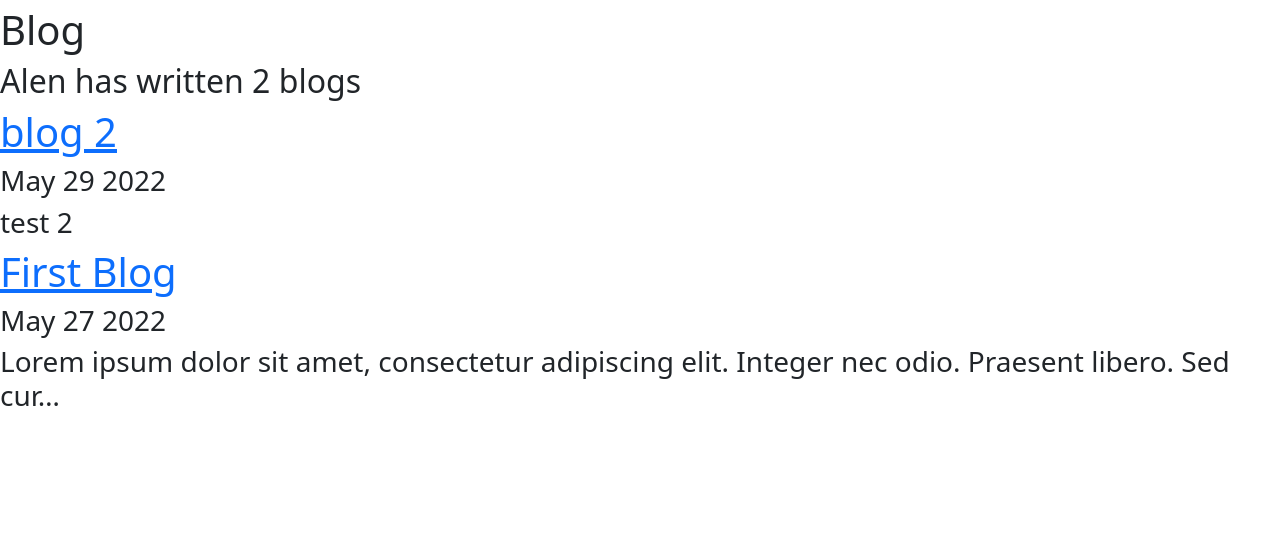
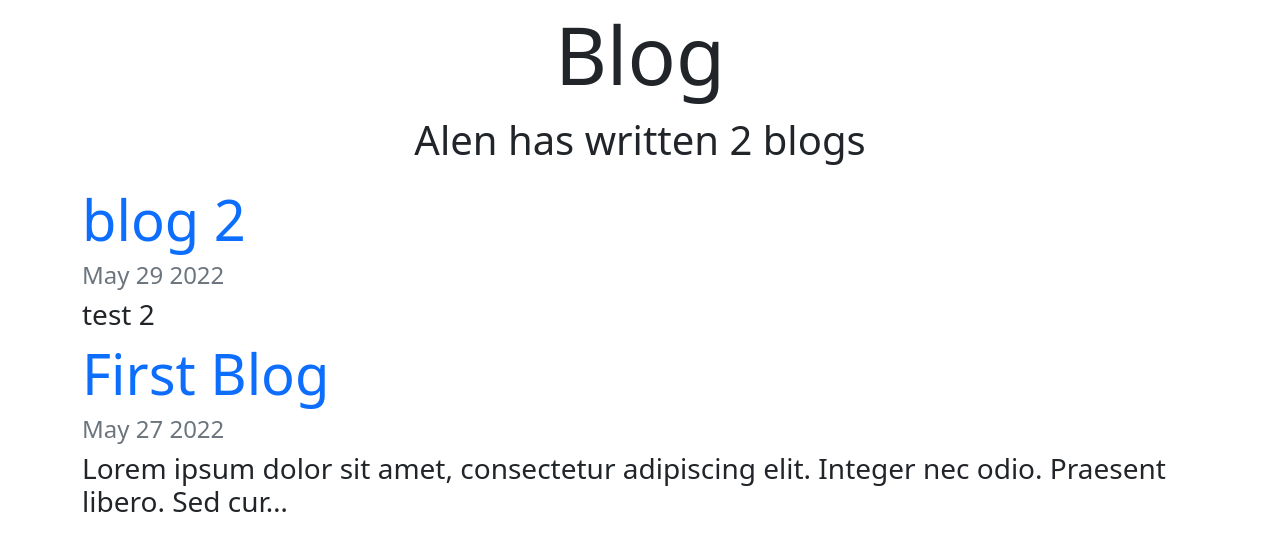
Before and after one commit to cozyflexing/personal-portfolio-project, a Django app: page /blog/ in a window 1280 px wide. Shown: the part 80-631 px from the top of the page. Run offline with Django 4.2, Linux system fonts and the light colour scheme; data comes from the database, SQL or seed files in the repository; both versions use the stored data as it was after the commit.

Commit message:
idk anymore

```diff
--- a/blog/models.py
+++ b/blog/models.py
@@ -6,7 +6,7 @@ from django.db import models
 class Blog(models.Model):
     title = models.CharField(max_length=100)
     date = models.DateField(auto_now_add=True)
-    description = models.CharField(max_length=250)
+    description = models.TextField(max_length=1000)
 
     def __str__(self):
         return self.title
--- a/blog/templates/blog/blogs_home.html
+++ b/blog/templates/blog/blogs_home.html
@@ -1,13 +1,19 @@
 {% extends 'portfolio/base.html' %}
 {% block content %}
-<h1>Blog</h1>
-<h2>Alen has written {{ blog_count }} blog{{ blogs.count|pluralize }} </h2>
 
-{% for blog in blogs %}
+<div class="text-center">
+    <h1 class="display-1">Blog</h1>
+    <p class="fs-1">Alen has written {{ blog_count }} blog{{ blogs.count|pluralize }}</p>
+</div>
 
-<a href="{% url 'blog:detail' blog.id %}"><h1>{{ blog.title }}</h1></a>
-<h3>{{ blog.date|date:'M d Y' }}</h3>
-<h3>{{ blog.description|striptags|truncatechars:100 }}</h3>
+<div class="container">
+    {% for blog in blogs %}
 
-{% endfor %}
+    <a class="text-decoration-none" href="{% url 'blog:detail' blog.id %}"><h1 class="display-4" >{{ blog.title }}</h1></a>
+    <h4 class="text-muted">{{ blog.date|date:'M d Y' }}</h4>
+    <h3>{{ blog.description|striptags|truncatechars:100 }}</h3>
+
+    {% endfor %}
+</div>
+
 {% endblock content %}
--- a/portfolio/models.py
+++ b/portfolio/models.py
@@ -5,7 +5,7 @@ from django.db import models
 
 class Project(models.Model):
     title = models.CharField(max_length=100)
-    description = models.CharField(max_length=250)
+    description = models.TextField(max_length=1000)
     image = models.ImageField(upload_to="portfolio/images/")
     url = models.URLField(blank=True)
 
```
Also changed, not shown: blog/migrations/0004_alter_blog_description.py (added), db.sqlite3, portfolio/migrations/0002_alter_project_description.py (added), portfolio/migrations/0003_alter_project_description.py (added).
